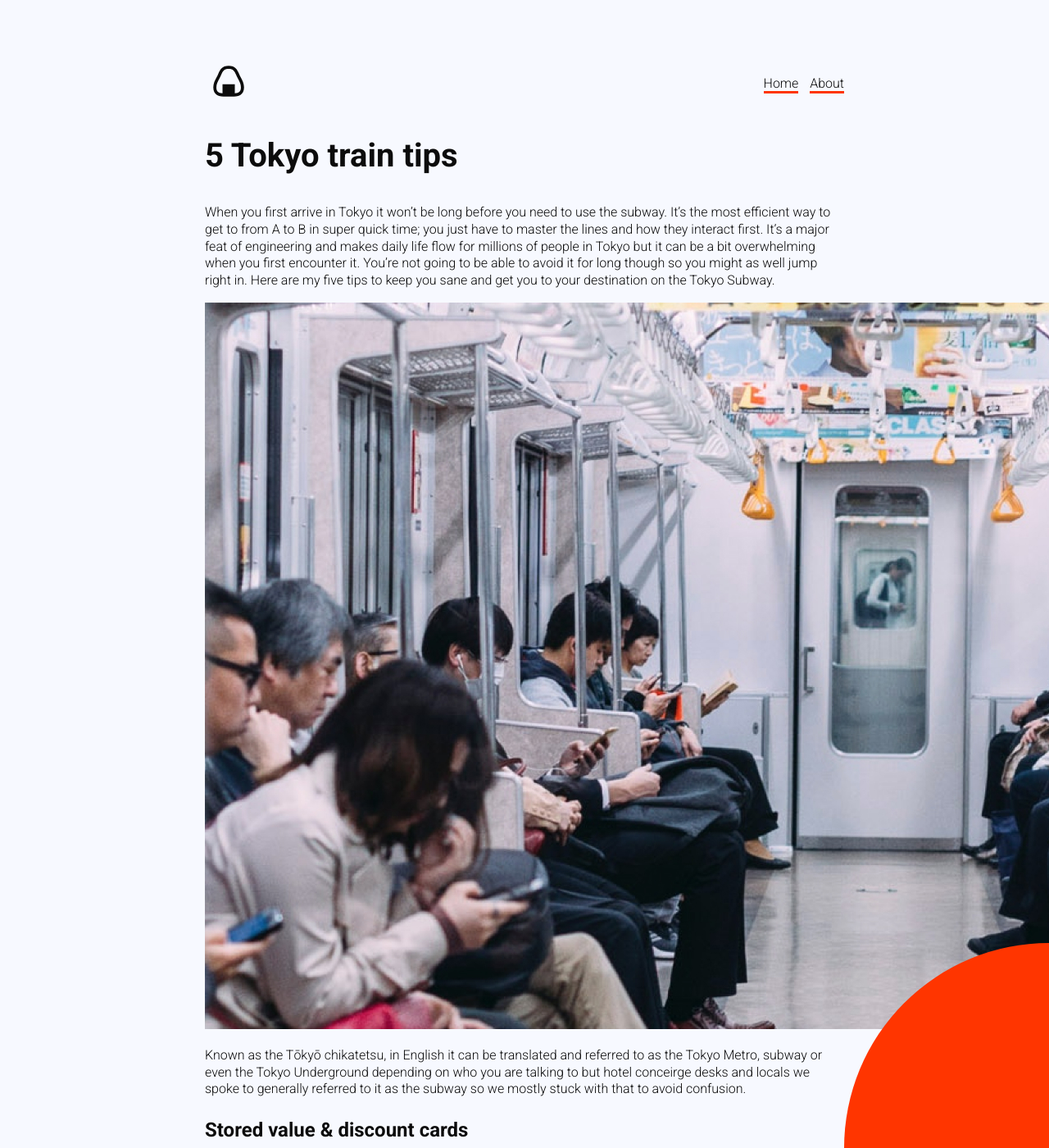
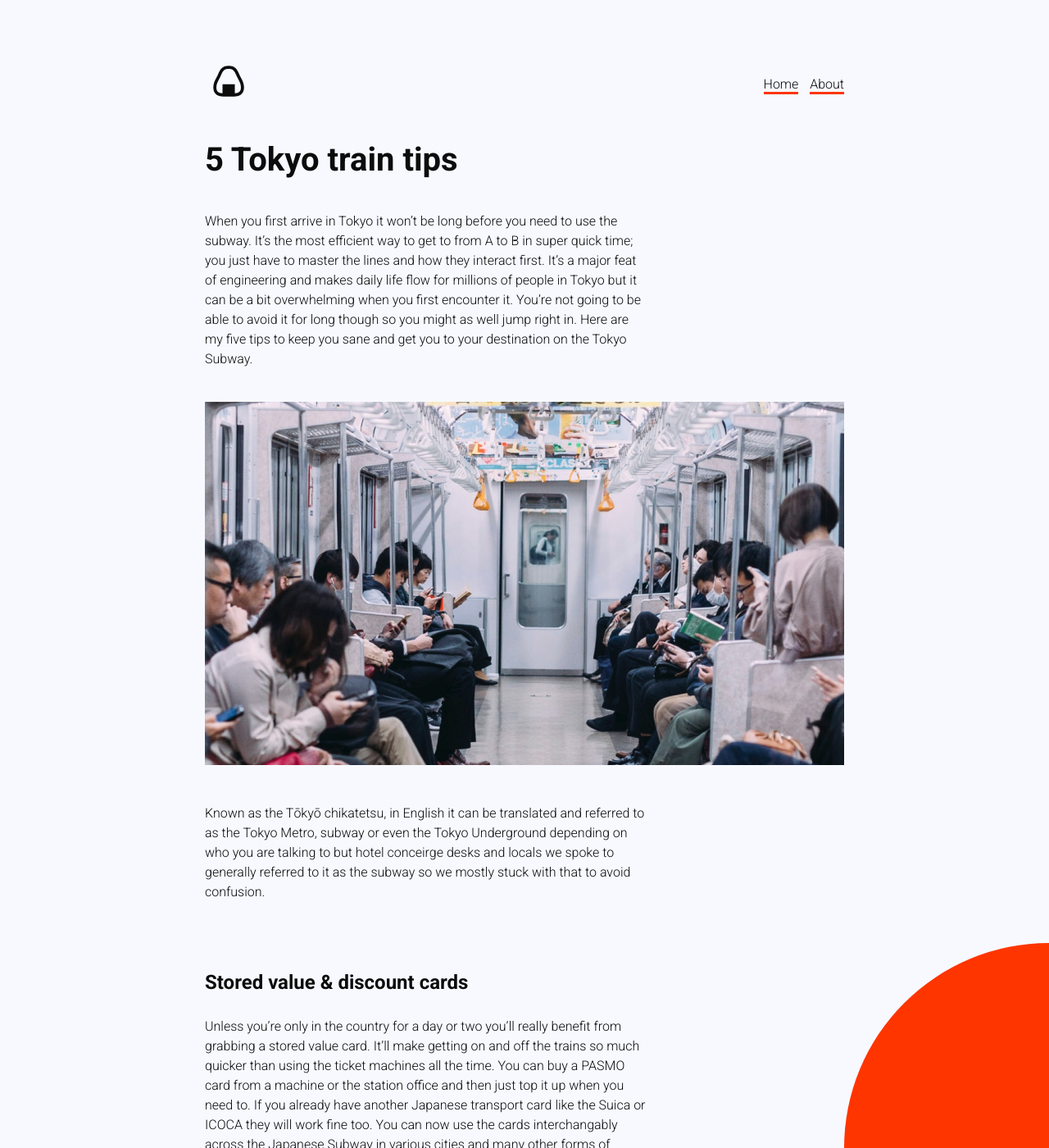
Before and after one commit to EsGowens/anightinjapan, a Jekyll site: the page built from _posts/2020-08-05-tokyo-train-tips.md, in a window 1280 px wide and 1400 px high. Shown: the whole window at 82% size. Built offline with Jekyll 4.4.1, drawn with Linux system fonts in a browser that asks for light colours.

Commit message:
layout changes

```diff
--- a/_layouts/post.html
+++ b/_layouts/post.html
@@ -3,5 +3,6 @@
 ---
 
 <h2>{{ page.title }}</h2>
-
-{{ content }}
+<div class="post">
+    {{ content }}
+</div>
--- a/assets/css/app.scss
+++ b/assets/css/app.scss
@@ -14,7 +14,7 @@
 
     font-family: $typography, Arial;
     font-weight: 300;
-    line-height: 1.3;
+    line-height: 1.5;
     max-width: 780px;
     margin: 80px auto 80px auto;
 }
@@ -79,3 +79,18 @@
     background-color: $red;
     border-radius: 50%;
 }
+
+div.post {
+
+    h3{
+        margin-top: 80px;
+    }
+    p {
+        width: 540px;
+        margin-bottom: 40px;
+    }
+
+    img {
+        width: 780px;
+    }
+}
```
